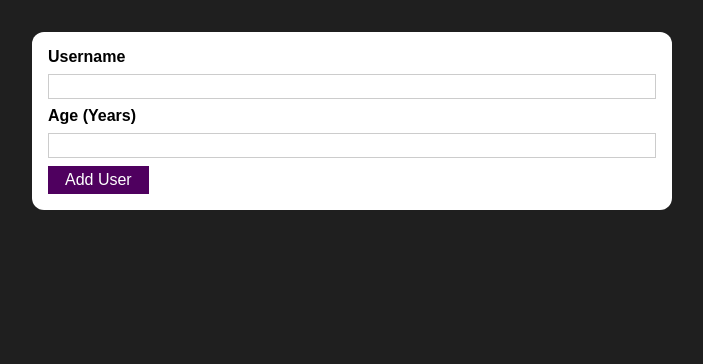
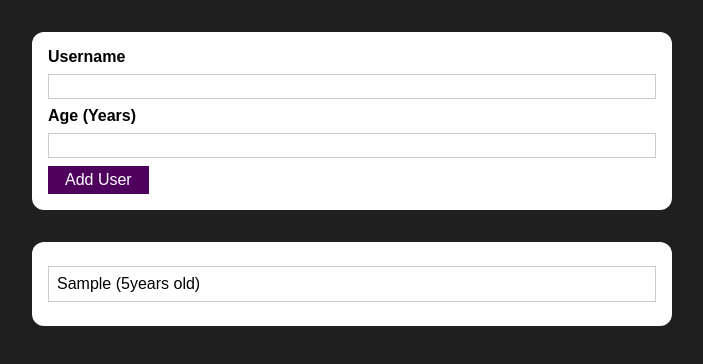
Before and after one commit to anuzza/AddUserProject, a React (Create React App) app: page / in a window 1280 px wide. Both pictures are taken after typing "Sample", "5" into the empty fields and a click on the button "Add User". Shown: the top 364 px of the page, without its empty margins (288-991 px from the left). Built offline with nearby package versions, Linux system fonts and the light colour scheme.

Commit message:
managed list via state

```diff
--- a/src/App.js
+++ b/src/App.js
@@ -1,9 +1,17 @@
-import React from 'react';
+import React, {useState} from 'react';
 import AddUser from './Components/Users/AddUser';
 import UsersList from './Components/Users/UsersList';
 
 
 function App() {
+  const [userList, setUserList] = useState([]);
+
+  const addUserHandler =(uName, uAge)=>{
+    setUserList((prevList)=>{
+      return [...prevList, {name: uName, age: uAge, id: Math.random().toString()}];
+    })
+  }
+
 
 
 
@@ -11,8 +19,8 @@
 
   return (
     <div>
-      <AddUser  />
-      <UsersList users = {[]}/>
+      <AddUser onAddUser={addUserHandler} />
+      <UsersList users = {userList}/>
 
 
 
--- a/src/Components/Users/AddUser.js
+++ b/src/Components/Users/AddUser.js
@@ -18,7 +18,7 @@
         if(+enteredAge<1){
             return;
         }
-        console.log(enteredUsername, enteredAge);
+        props.onAddUser(enteredUsername, enteredAge);
         setEnteredUsername('');
         setEnteredAge('');
 
--- a/src/Components/Users/UsersList.js
+++ b/src/Components/Users/UsersList.js
@@ -3,9 +3,11 @@
 import classes from './UsersList.module.css';
 const UsersList = (props)=>{
     return (
-        <Card className = {classes.user}>
+        <Card className = {classes.users}>
         <ul>
-        {props.users.map(user => (<li>{user.name} ({user.age}years old)</li>
+        {props.users.map((user) => (
+        <li key = {user.id}>
+            {user.name} ({user.age}years old)</li>
         ))}
     </ul>
     </Card>
```
